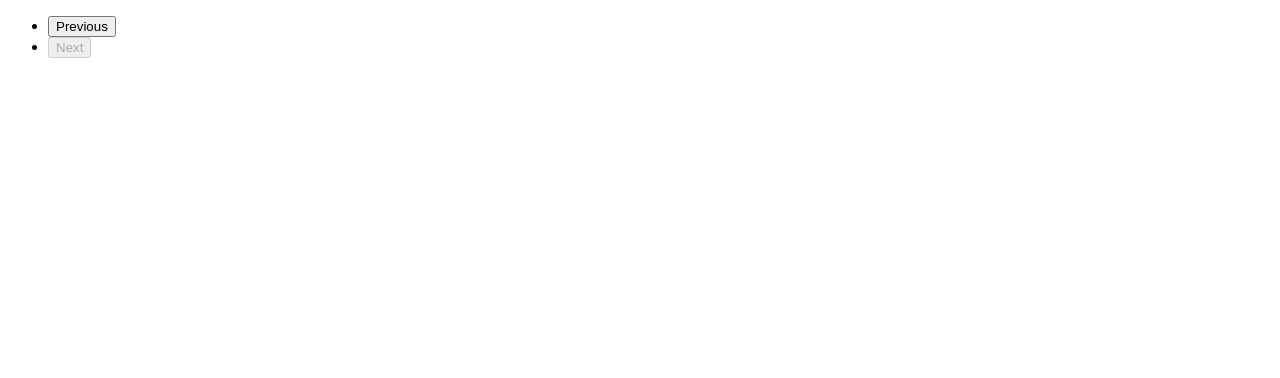
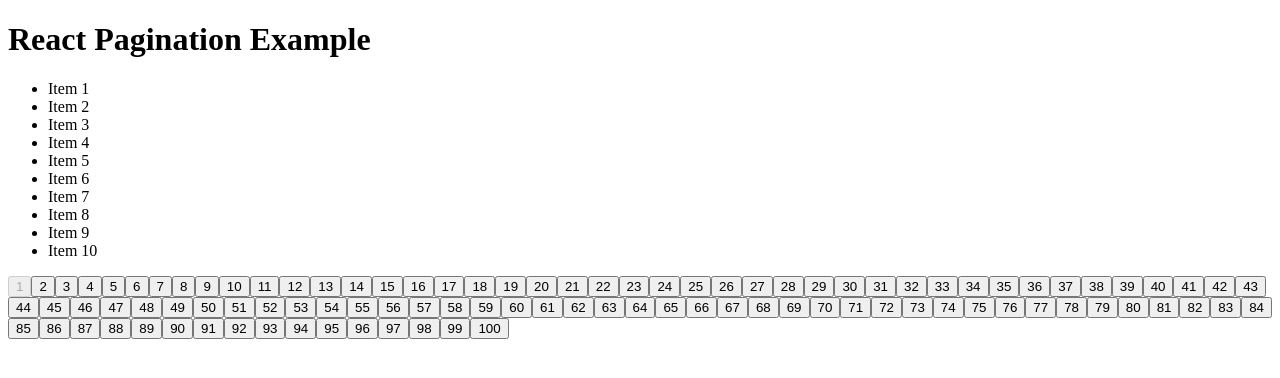
Before and after one commit to anishsaini/pagination, a React (Vite) app: page / in a window 1280 px wide. Shown: the top 378 px of the page. Built offline with nearby package versions, Linux system fonts and the light colour scheme.

Commit message:
a basic structure is ready

```diff
--- a/src/App.css
+++ b/src/App.css
@@ -1,24 +1,38 @@
-/* src/App.css */
-
-.app {
-  font-family: Arial, sans-serif;
-  text-align: center;
-  margin: 20px;
+.pagination {
+  display: flex;
+  justify-content: center;
+  margin-top: 20px;
 }
 
-.item {
-  padding: 10px;
-  border: 1px solid #ddd;
-  margin: 5px;
-  background-color: #f8f8f8;
+.pagination ul {
+  list-style: none;
+  display: flex;
+  padding: 0;
 }
 
-.infinite-scroll {
-  max-width: 400px;
-  margin: 0 auto;
+.pagination li {
+  margin: 0 5px;
 }
 
-p {
-  color: #555;
-  margin-top: 20px;
+.pagination button {
+  padding: 5px 10px;
+  border: 1px solid #ddd;
+  background-color: #f8f8f8;
+  cursor: pointer;
+  transition: background-color 0.3s ease;
 }
+
+.pagination button:hover {
+  background-color: #e9e9e9;
+}
+
+.pagination button:disabled {
+  cursor: not-allowed;
+  opacity: 0.5;
+}
+
+.pagination .active button {
+  font-weight: bold;
+  background-color: #e9e9e9;
+  border-color: #ccc;
+}
--- a/src/App.jsx
+++ b/src/App.jsx
@@ -1,9 +1,63 @@
-import Pagination from "./Components/Pagination";
+import { useState } from "react";
+
+import PropTypes from "prop-types";
+
+const items = Array.from({ length: 1000 }, (_, i) => `Item ${i + 1}`);
 
 const App = () => {
+  const [currentPage, setCurrentPage] = useState(1);
+  const itemsPerPage = 10;
+
+  const totalPages = Math.ceil(items.length / itemsPerPage);
+
+  const handlePageChange = (pageNumber) => {
+    setCurrentPage(pageNumber);
+  };
+
+  const indexOfLastItem = currentPage * itemsPerPage;
+  const indexOfFirstItem = indexOfLastItem - itemsPerPage;
+  const currentItems = items.slice(indexOfFirstItem, indexOfLastItem);
+
+  const Pagination = ({ currentPage, totalPages, onPageChange }) => {
+    const pageNumbers = [];
+    for (let i = 1; i <= totalPages; i++) {
+      pageNumbers.push(i);
+    }
+
+    return (
+      <div>
+        {pageNumbers.map((number) => (
+          <button
+            key={number}
+            onClick={() => onPageChange(number)}
+            disabled={currentPage === number}
+          >
+            {number}
+          </button>
+        ))}
+      </div>
+    );
+  };
+
+  Pagination.propTypes = {
+    currentPage: PropTypes.number.isRequired,
+    totalPages: PropTypes.number.isRequired,
+    onPageChange: PropTypes.func.isRequired,
+  };
+
   return (
-    <div>
-      <Pagination />
+    <div className="App">
+      <h1>React Pagination Example</h1>
+      <ul>
+        {currentItems.map((item) => (
+          <li key={item}>{item}</li>
+        ))}
+      </ul>
+      <Pagination
+        currentPage={currentPage}
+        totalPages={totalPages}
+        onPageChange={handlePageChange}
+      />
     </div>
   );
 };
```
